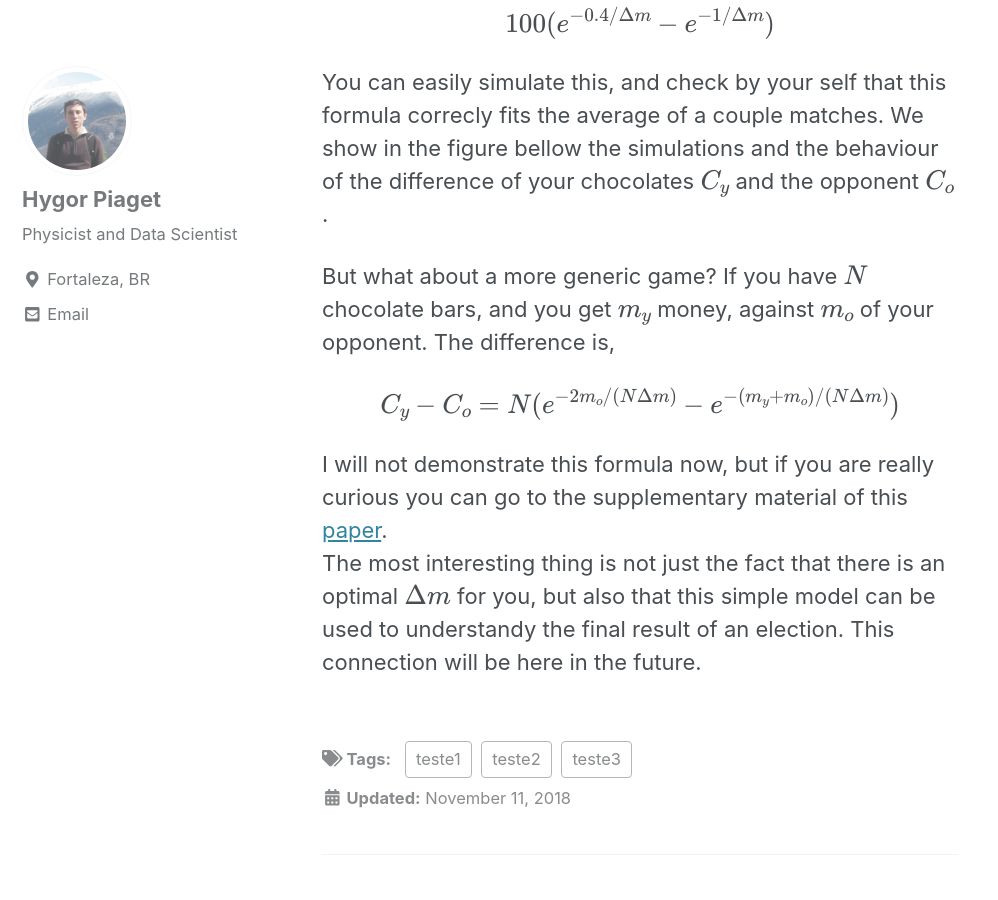
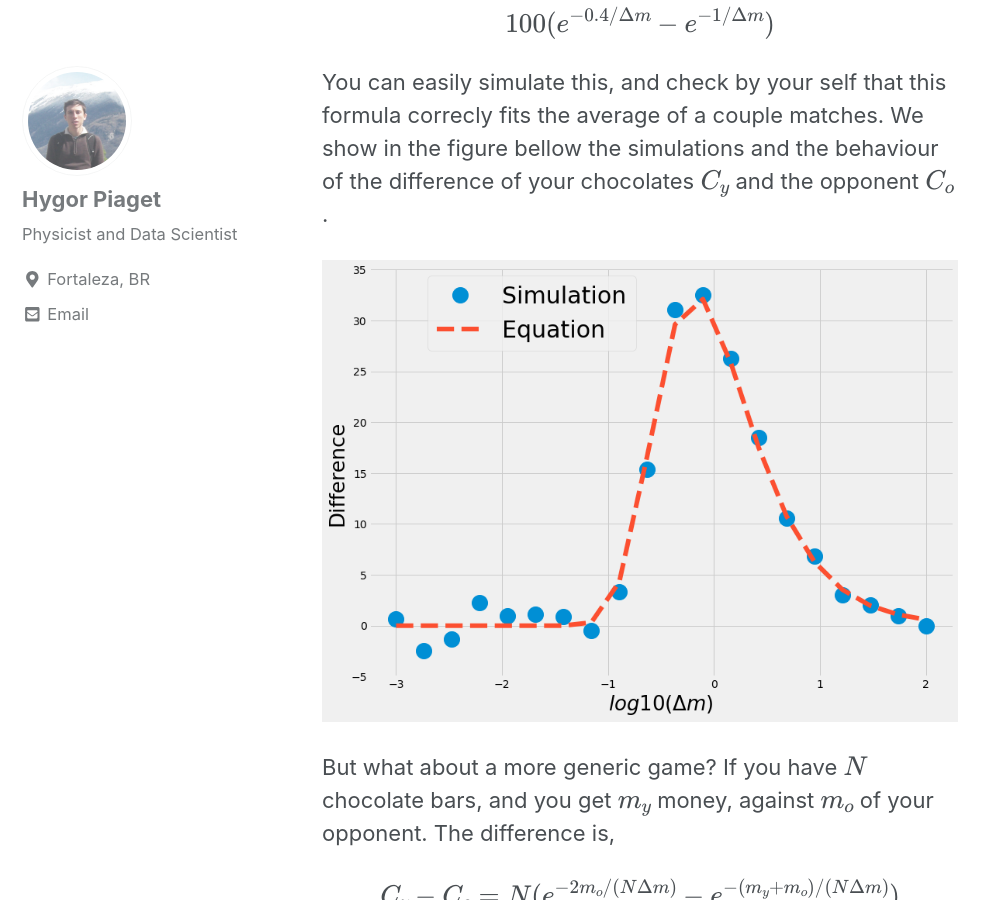
Before and after one commit to HygorPiaget/HygorPiaget.github.io, a Jekyll site: the page built from _posts/2018-11-11-teste.md, in a window 1280 px wide and 900 px high, scrolled down 1384 px. Shown: the whole window, without its empty margins (0-998 px from the left). Built offline with Jekyll 4.4.1, drawn with Linux system fonts in a browser that asks for light colours; cached includes are drawn as plain includes; nearby versions of some CDN libraries; formulas are drawn with MathJax 3.

Commit message:
new github

```diff
--- a/_posts/2018-11-11-teste.md
+++ b/_posts/2018-11-11-teste.md
@@ -39,6 +39,7 @@ the average of a couple matches. We show in the figure bellow the simulations an
 the behaviour of the difference of your chocolates $$C_y$$ and the opponent $$C_o$$.
 
 <!--INSERT FIGURE HERE -->
+<img src="{{ site.url }}{{ site.baseurl }}/images/post1/graph.png" alt="comparing simulation and equation.">
 
 
 But what about a more generic game? If you have $$N$$ chocolate bars, and you get
```
Also changed, not shown: images/post1/graph.png (added).
